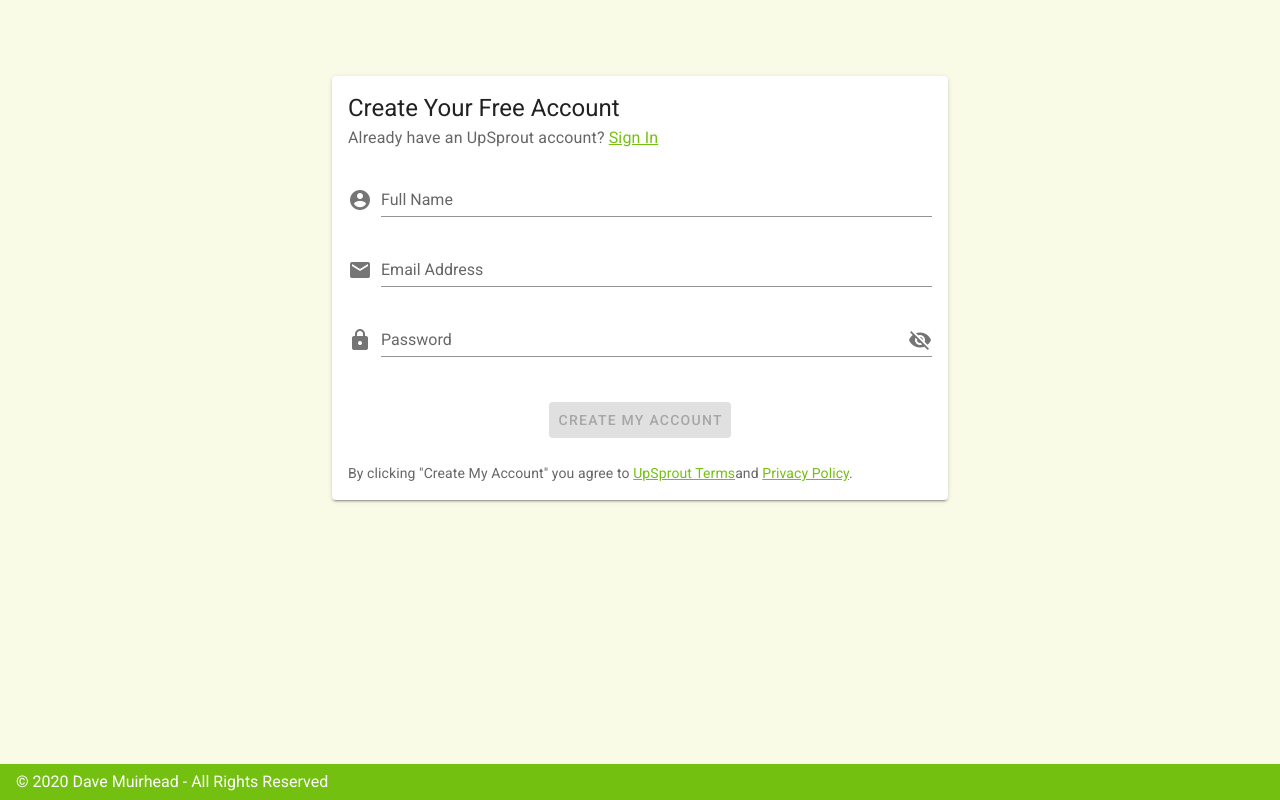
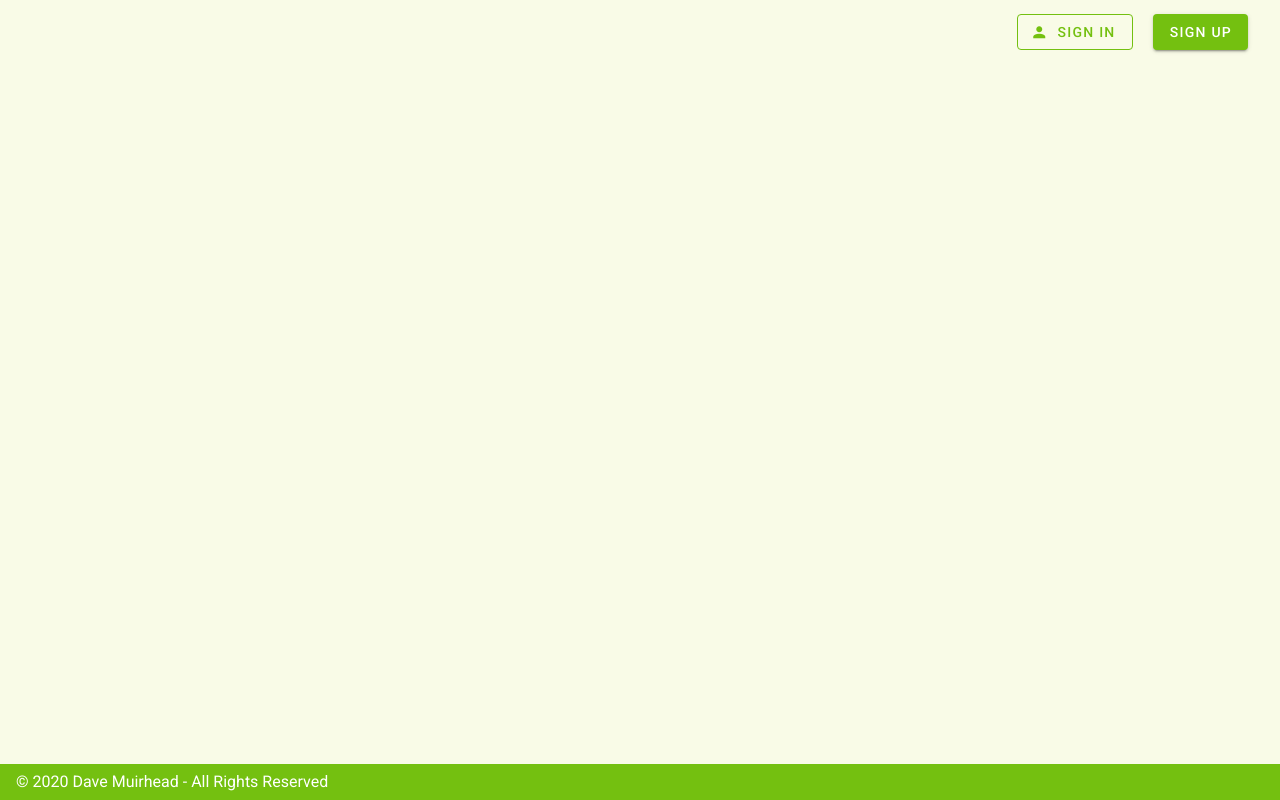
Before and after one commit to DaveMuirhead/naboo-pwa, a Nuxt app: page /registration/provider in a window 1280 px wide. Built offline with nearby package versions, Linux system fonts and the light colour scheme.

Commit message:
eliminated account type specific registration pages by parameterizing account_type

```diff
--- a/pages/onboarding/index.vue
+++ b/pages/onboarding/index.vue
@@ -12,14 +12,14 @@
 
     <v-row class="my-5" justify="center">
       <v-col class="d-flex justify-center" cols="12" md="4" sm="12">
-        <NuxtLink to="/registration/seeker">
+        <nuxt-link :to="{ name: 'registration', params: { account_type: 'seeker'}}">
           <v-btn color="primary">I'm Seeking Therapy Services</v-btn>
-        </NuxtLink>
+        </nuxt-link>
       </v-col>
       <v-col class="d-flex justify-center" cols="12" md="4" sm="12">
-        <NuxtLink to="/registration/provider">
+        <nuxt-link :to="{ name: 'registration', params: { account_type: 'provider'}}">
           <v-btn color="primary">I Provide Therapy Services</v-btn>
-        </NuxtLink>
+        </nuxt-link>
       </v-col>
     </v-row>
   </v-container>
--- a/pages/registration/seeker.vue
+++ b/pages/registration/index.vue
@@ -31,7 +31,7 @@ export default {
       this.$store.dispatch(
         'registration/start',
         {
-          account_type: 'seeker',
+          account_type: this.$route.params.account_type,
           email: $event.email,
           full_name: $event.full_name,
           password: $event.password
--- a/pages/registration/provider.vue
+++ /dev/null
@@ -1,75 +0,0 @@
-<template>
-  <v-container fluid>
-    <v-row justify="center">
-      <v-col md="6" sm="8">
-        <Signup
-          v-bind:emailError="emailError"
-          v-bind:passwordError="passwordError"
-          @signup="signup"></Signup>
-      </v-col>
-    </v-row>
-  </v-container>
-</template>
-
-<script>
-import Signup from "@/components/signup";
-export default {
-  layout: "nochrome",
-  components: {
-    Signup
-  },
-  data() {
-    return {
-      emailError: null,
-      passwordError: null
-    }
-  },
-  methods: {
-    signup($event) {
-      this.emailError = null
-      this.passwordError = null
-      this.$store.dispatch(
-        'registration/start',
-        {
-          account_type: 'provider',
-          email: $event.email,
-          full_name: $event.full_name,
-          password: $event.password
-        }
-      )
-      .then(
-        result => {
-          this.$router.push("/registration/confirm")
-        }
-      )
-      .catch (
-        error => {
-          console.log("seeker signup failed")
-          if (error.response) {
-            // client received an error response (5xx, 4xx)
-            var json = JSON.parse(JSON.stringify(error.response.data))
-            var errors = json["errors"]
-
-            var emailErrors = errors["email"]
-            if (emailErrors && emailErrors.length) {
-              this.emailError = emailErrors[0]
-            }
-
-            var passwordErrors = errors["password"]
-            if (passwordErrors && passwordErrors.length) {
-              this.passwordError = passwordErrors[0]
-            }
-
-          } else if (error.request) {
-            // client never received a response, or request never left
-            // TODO: handle network errors
-          } else {
-            // anything else
-            // TODO: handle unexpected errors
-          }
-        }
-      )
-    }
-  }
-};
-</script>
```
